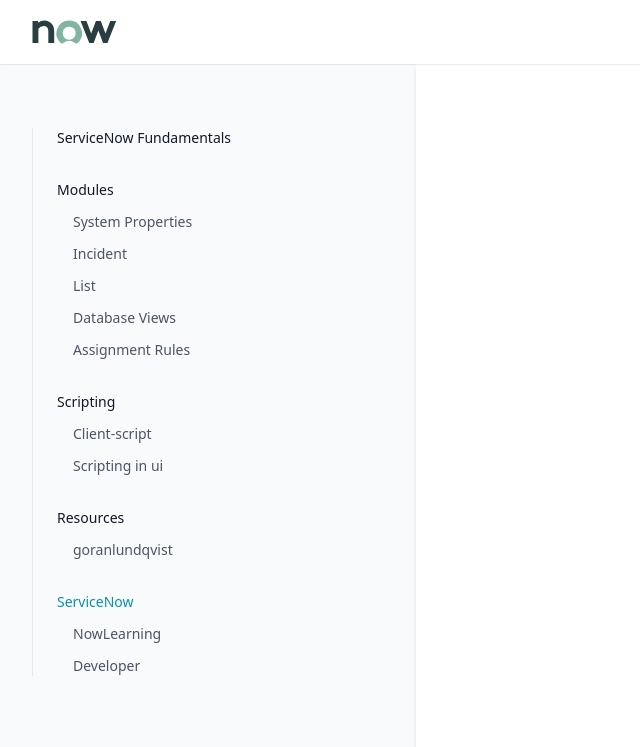
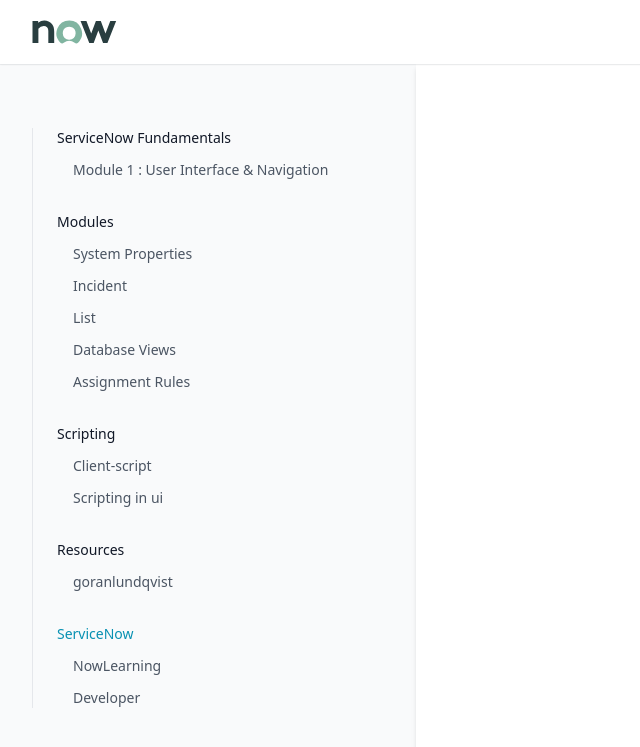
Before and after one commit to greglejeune/ebook, a Jekyll site: the page built from _servicenow/2021-11-01-snf-module1.md, in a window 1280 px wide. Shown: the top 747 px of the page, without its empty margins (0-640 px from the left). Built offline with Jekyll 4.4.1, drawn with Linux system fonts in a browser that asks for light colours.

Commit message:
Update 2021-11-01-snf-module1.md

```diff
--- a/_servicenow/2021-11-01-snf-module1.md
+++ b/_servicenow/2021-11-01-snf-module1.md
@@ -1,5 +1,5 @@
 ---
 layout: sn
-title: ""
+title: "Module 1 : User Interface & Navigation"
 category: snf
 ---
```
